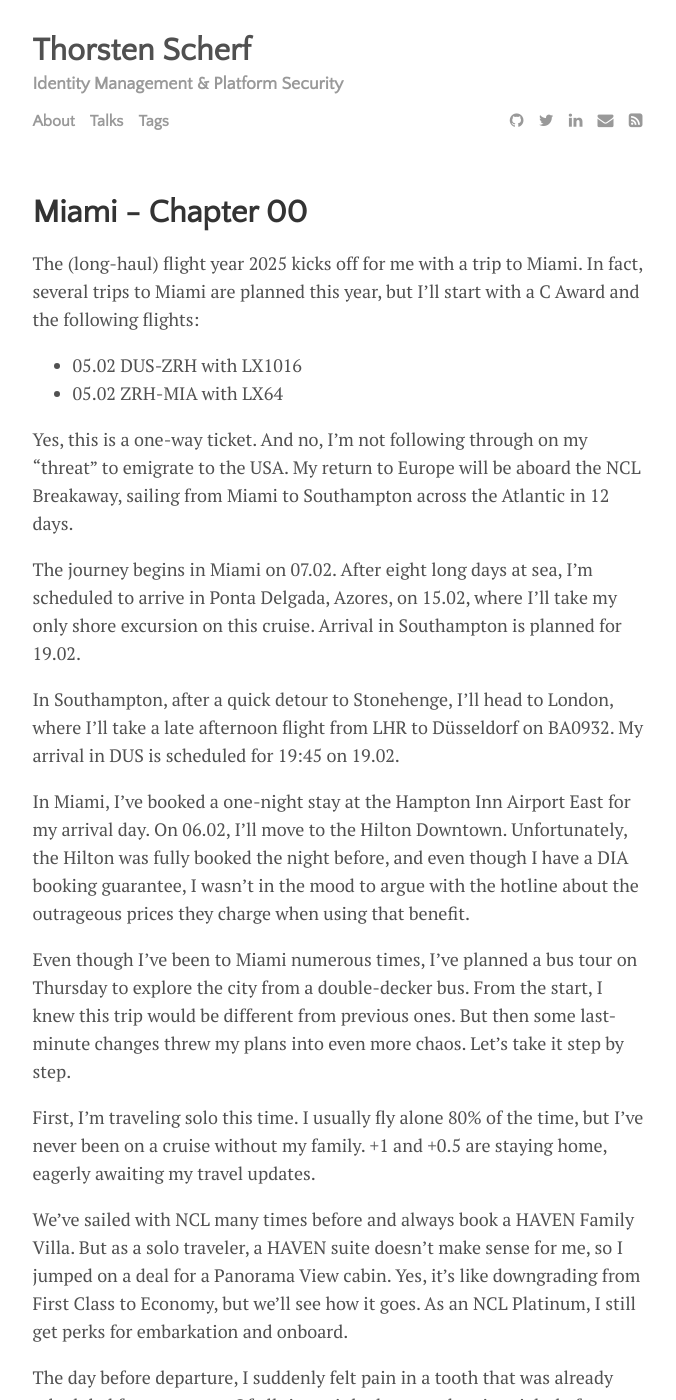
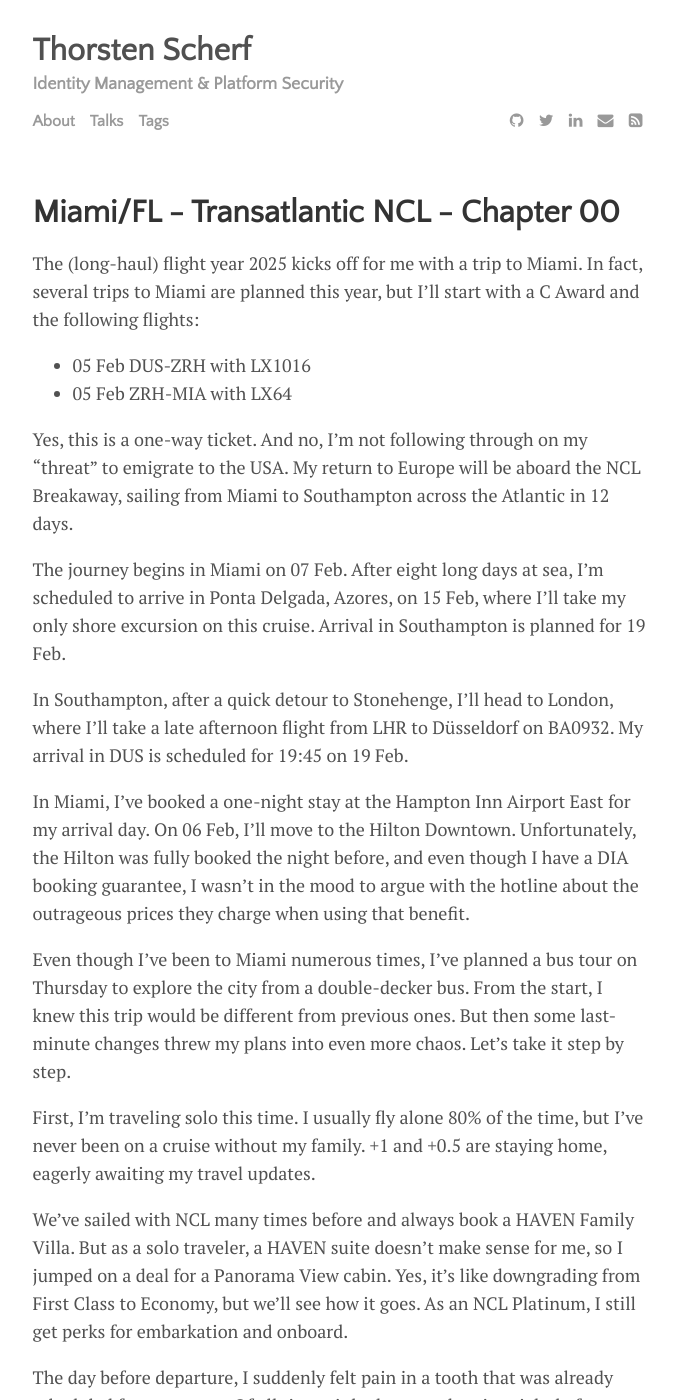
Before and after one commit to tscherf/tscherf.github.io, a Jekyll site: the page built from travel/_posts/2025-02-05-miami-chapter00.md, in a window 1280 px wide and 1400 px high. Shown: the whole window, without its empty margins (300-976 px from the left). Built offline with Jekyll 4.4.1, drawn with Linux system fonts in a browser that asks for light colours; some of the changed text lies outside the part shown.

Commit message:
Miami: add chapter00

```diff
--- a/travel/_posts/2025-02-05-miami-chapter00.md
+++ b/travel/_posts/2025-02-05-miami-chapter00.md
@@ -1,32 +1,32 @@
 ---
 layout: post
-title: "Miami - Chapter 00"
+title: "Miami/FL - Transatlantic NCL - Chapter 00"
 date: 2025-02-05
 category: travel
-tags: travel miami
+tags: travel miami ncl
 ---
 
 The (long-haul) flight year 2025 kicks off for me with a trip to Miami. In fact,
 several trips to Miami are planned this year, but I'll start with a C Award and
 the following flights:
 
-* 05.02 DUS-ZRH with LX1016
-* 05.02 ZRH-MIA with LX64
+* 05 Feb DUS-ZRH with LX1016
+* 05 Feb ZRH-MIA with LX64
 
 Yes, this is a one-way ticket. And no, I'm not following through on my "threat"
 to emigrate to the USA. My return to Europe will be aboard the NCL Breakaway,
 sailing from Miami to Southampton across the Atlantic in 12 days.
 
-The journey begins in Miami on 07.02. After eight long days at sea, I’m
-scheduled to arrive in Ponta Delgada, Azores, on 15.02, where I'll take my only
-shore excursion on this cruise. Arrival in Southampton is planned for 19.02.
+The journey begins in Miami on 07 Feb. After eight long days at sea, I’m
+scheduled to arrive in Ponta Delgada, Azores, on 15 Feb, where I'll take my only
+shore excursion on this cruise. Arrival in Southampton is planned for 19 Feb.
 
 In Southampton, after a quick detour to Stonehenge, I'll head to London, where
 I’ll take a late afternoon flight from LHR to Düsseldorf on BA0932. My arrival
-in DUS is scheduled for 19:45 on 19.02.
+in DUS is scheduled for 19:45 on 19 Feb.
 
 In Miami, I’ve booked a one-night stay at the Hampton Inn Airport East for my
-arrival day. On 06.02, I’ll move to the Hilton Downtown. Unfortunately, the
+arrival day. On 06 Feb, I’ll move to the Hilton Downtown. Unfortunately, the
 Hilton was fully booked the night before, and even though I have a DIA booking
 guarantee, I wasn’t in the mood to argue with the hotline about the outrageous
 prices they charge when using that benefit.
@@ -48,7 +48,7 @@ embarkation and onboard.
 
 The day before departure, I suddenly felt pain in a tooth that was already
 scheduled for treatment. Of all times, it had to start hurting right before my
-trip. So, on 04.02 in the afternoon, I went to my dentist, who gave me the bad
+trip. So, on 04 Feb in the afternoon, I went to my dentist, who gave me the bad
 news: I needed an urgent root canal treatment. At that moment, I started
 thinking about all the cancellations I’d have to make—I couldn’t imagine taking
 a long-haul flight just 16 hours after a root canal treatment.
```
